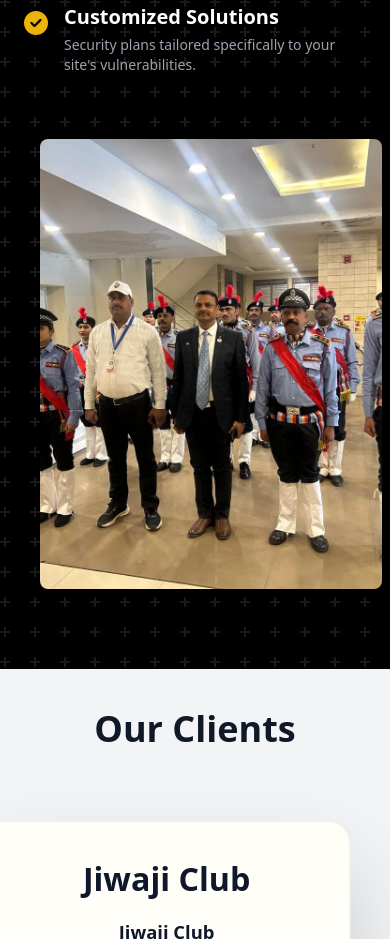
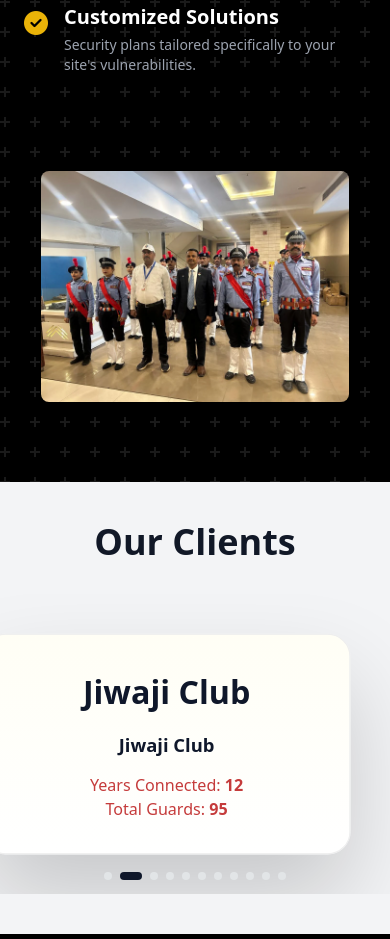
Before and after one commit to Amansingh070303/lakshya_security, a website: page index.html in a window 390 px wide. Shown: the part 5586-6525 px from the top of the page. Drawn offline with nearby package versions, Linux system fonts and the light colour scheme; files that its build step writes are made by us from their sources.

Commit message:
fixedimg tailwind cdn

```diff
--- a/index.html
+++ b/index.html
@@ -136,7 +136,7 @@
             </nav>
 
             <a href="tel:+911234567890"
-                class="hidden md:inline-flex items-center px-6 py-2 bg-lakshya-blue text-white rounded-full font-medium hover:bg-opacity-90 transition transform hover:-translate-y-0.5">
+                class="hidden md:inline-flex items-center px-6 py-2 bg-black text-white rounded-full font-medium hover:bg-opacity-90 transition transform hover:-translate-y-0.5">
                 <i class="fa-solid fa-phone  mr-2 "></i> Call Now
             </a>
 
@@ -553,10 +553,10 @@
                         </li>
                     </ul>
                 </div>
-                <div class="relative" data-aos="fade-left" ">
+                <div class="relative flex justify-center mt-8" data-aos="fade-left" >
 
                     <img src="src/img/lak1.webp"
-                        alt="Security Team" class=" w-[550px] h-[450px] object-cover rounded-lg shadow-lg ml-4">
+                        alt="Security Team" class="w-[90%] max-w-[550px] h-auto rounded-lg shadow-lg">
 
                 </div>
             </div>
```
